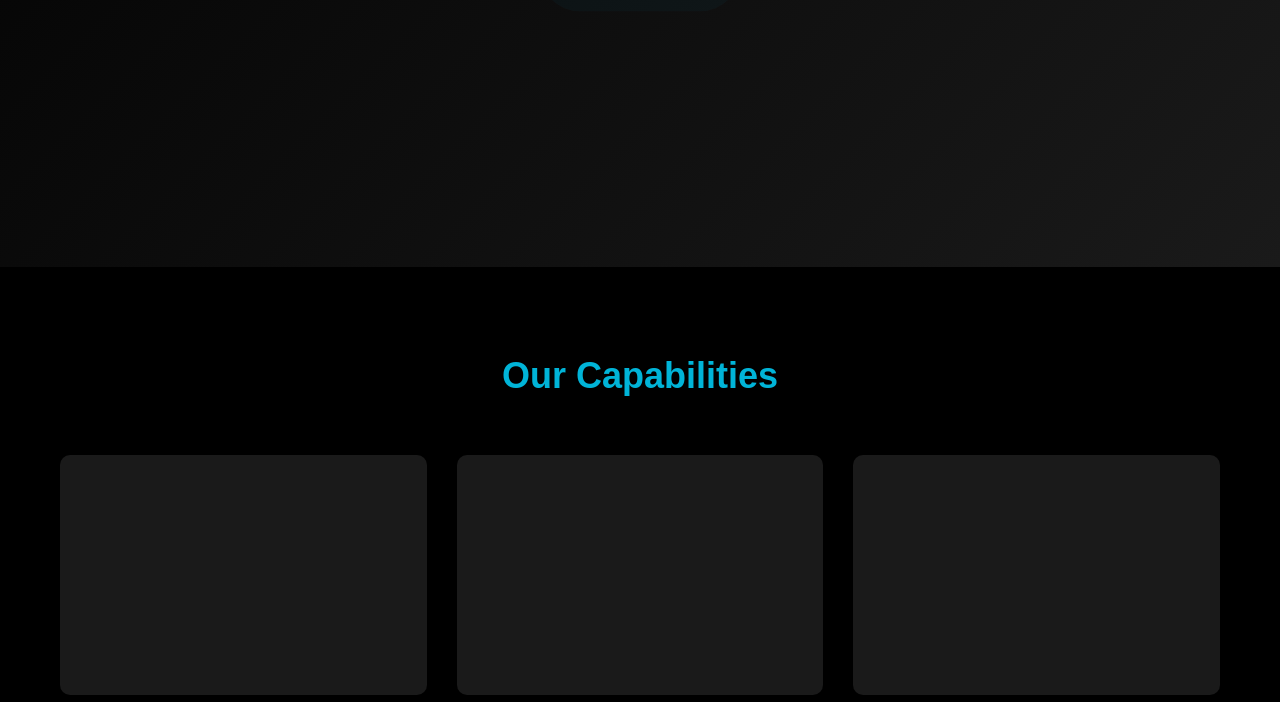
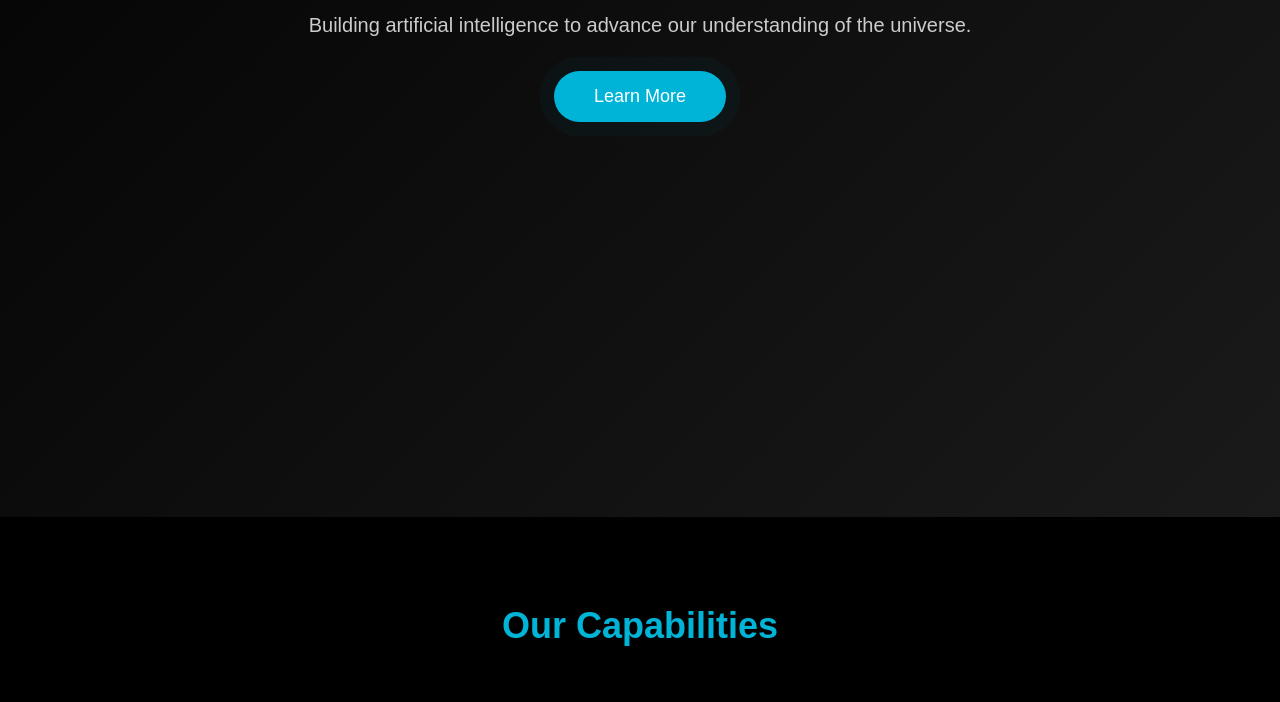
Before and after one commit to saichowdary007/my-existence, a plain HTML site: page index.html in a window 1280 px wide. Shown: the part 533-1235 px from the top of the page. Drawn offline with nearby package versions, Linux system fonts and the light colour scheme; a script that the page names is missing.

Commit message:
Update styles.css

```diff
--- a/styles.css
+++ b/styles.css
@@ -1,7 +1,7 @@
 * {
     margin: 0;
     padding: 0;
-    box-sizing: border-box;
+    box-sizing: border-bo;
     font-family: Arial, sans-serif;
 }
 
```
